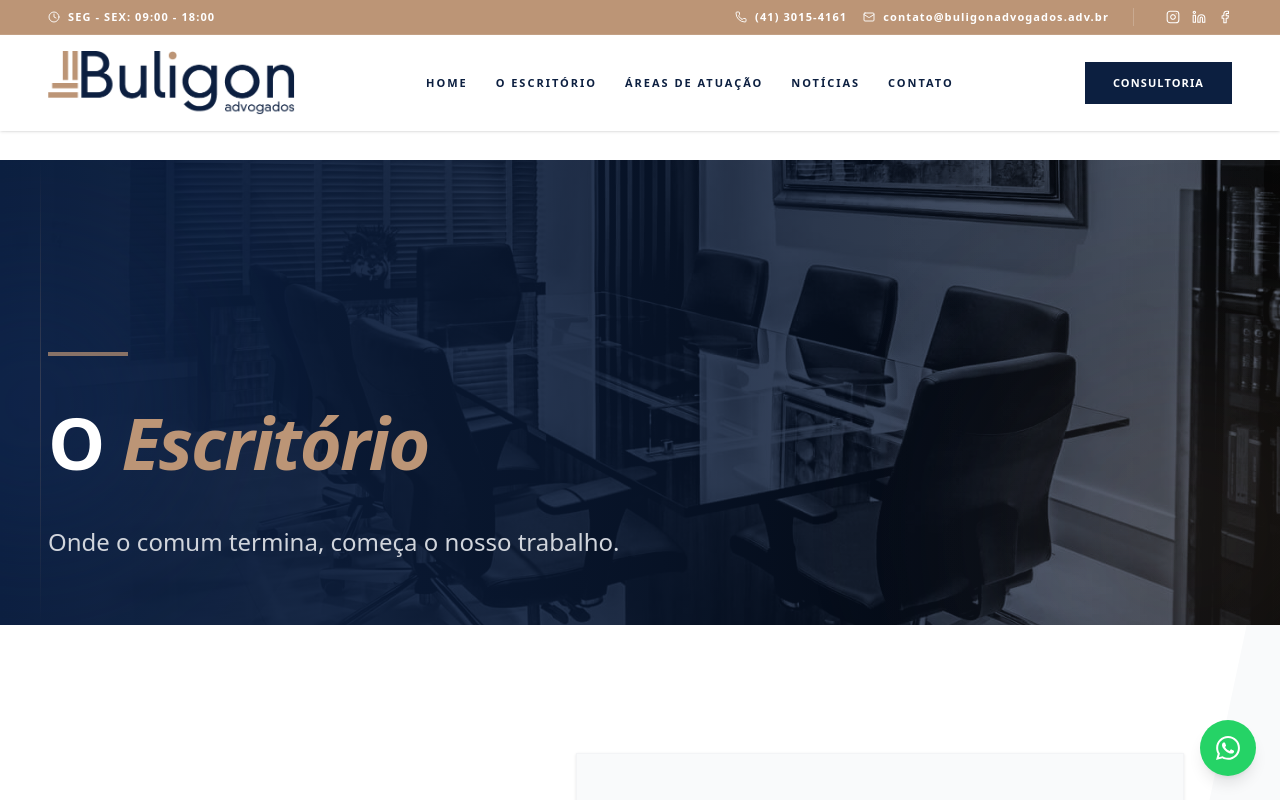
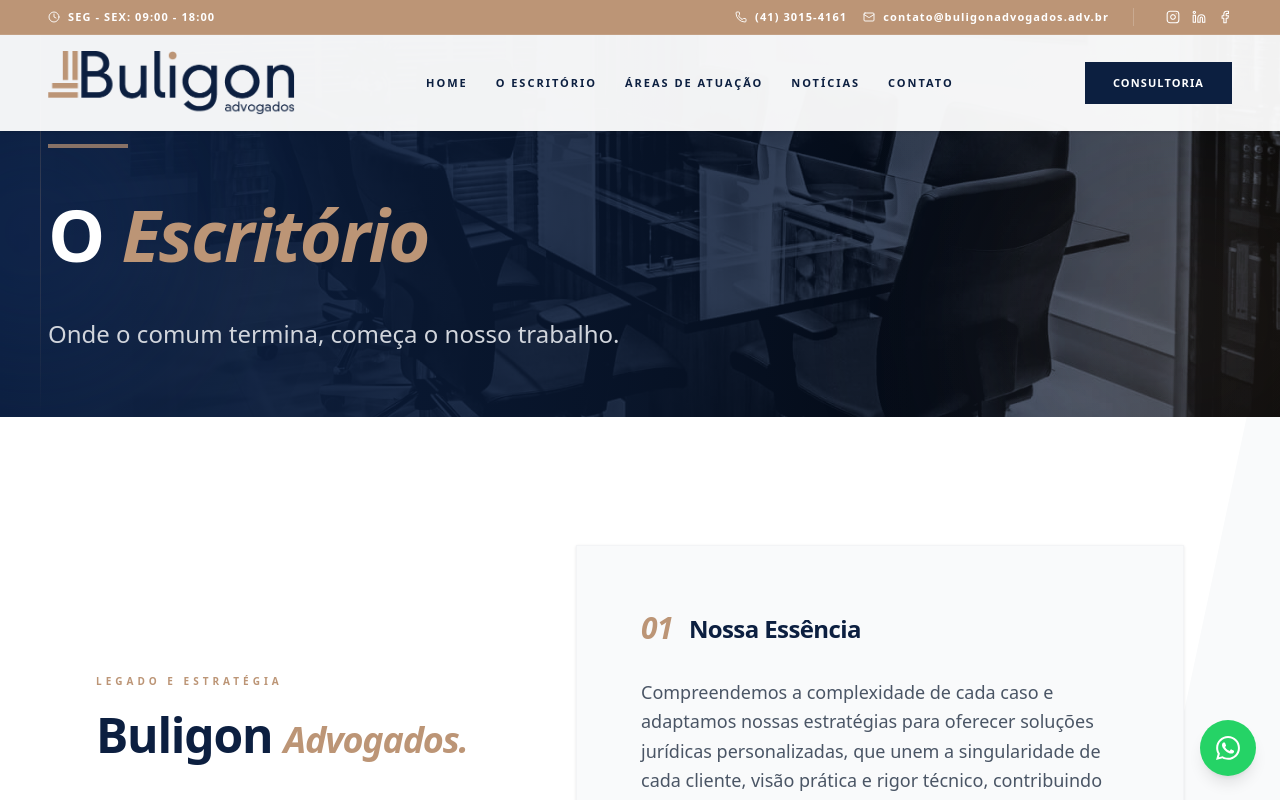
Before and after one commit to buligon-adv/buligon, a Next.js app: page /sobre in a window 1280 px wide. Shown: the top 800 px of the page. Built offline with nearby package versions, Linux system fonts and the light colour scheme; a web font is replaced by a local one.

Commit message:
fix: remove main padding, fix header-to-hero spacing properly

```diff
--- a/src/app/layout.tsx
+++ b/src/app/layout.tsx
@@ -83,7 +83,7 @@
       >
         <ScrollToTop />
         <Header />
-        <main className="min-h-screen pt-28 md:pt-40 lg:pt-40">
+        <main className="min-h-screen">
           {children}
         </main>
         <Footer />
--- a/src/components/Hero.tsx
+++ b/src/components/Hero.tsx
@@ -28,7 +28,7 @@
 
   return (
     <section
-      className={`relative ${heightClass} flex items-center overflow-hidden pt-36 pb-12 lg:pt-48 lg:pb-16`}
+      className={`relative ${heightClass} flex items-center overflow-hidden pt-24 pb-12 md:pt-36 lg:pb-16`}
     >
       <div className="absolute inset-0">
         {backgroundImage && (
--- a/src/components/HeroSlider.tsx
+++ b/src/components/HeroSlider.tsx
@@ -74,7 +74,7 @@
       <div className="absolute top-0 right-0 w-1/3 h-full bg-gradient-to-l from-white/[0.03] to-transparent pointer-events-none" />
       <div className="absolute left-10 top-0 bottom-0 w-px bg-gradient-to-b from-transparent via-bronze/30 to-transparent hidden lg:block" />
 
-      <div className="container mx-auto px-4 sm:px-6 lg:px-12 relative z-10 pt-20 lg:pt-0">
+      <div className="container mx-auto px-4 sm:px-6 lg:px-12 relative z-10 pt-24 md:pt-36">
           <div className={`transition-all duration-700 ${isFading ? 'opacity-0 translate-y-4' : 'opacity-100 translate-y-0'}`}>
             <div className="inline-block h-1 w-16 sm:w-20 bg-bronze mb-6 sm:mb-8 animate-pulse" />
             <h1 className="text-4xl sm:text-6xl lg:text-7xl xl:text-8xl font-sans font-semibold text-white mb-6 sm:mb-8 leading-[1.1] tracking-tight max-w-[15ch] sm:max-w-[20ch]">
```
